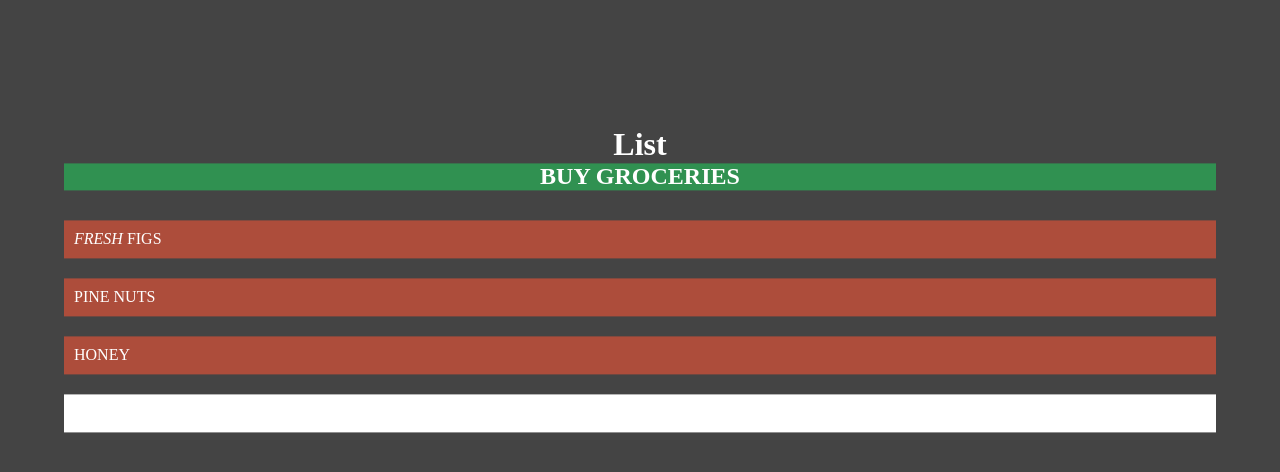
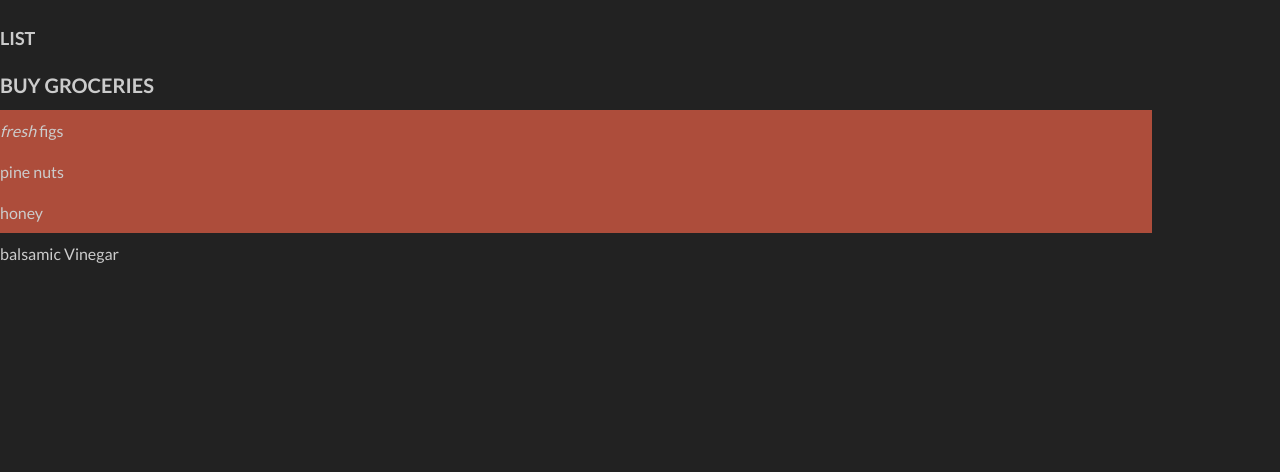
Before and after one commit to snwlms/DOM, a website: page index.html in a window 1280 px wide. Drawn offline with Linux system fonts and the light colour scheme.

Commit message:
Using BEM

```diff
--- a/index.html
+++ b/index.html
@@ -4,18 +4,19 @@
     <meta charset="UTF-8">
     <meta name="viewport" content="width=device-width, initial-scale=1.0">
     <meta http-equiv="X-UA-Compatible" content="ie=edge">
+    <link href="https://fonts.googleapis.com/css?family=Lato:100,300,400,700,900" rel="stylesheet">
     <title>Chapter 5 Document Object Model</title>
     <link rel="stylesheet" href="css/style.css">
 </head>
 <body>
     <div id="page">
-        <h1 id="header">List</h1>
-        <h2>Buy groceries</h2>
-        <ul>
-            <li id="one" class ="hot"><em>fresh</em> figs</li>
-            <li id="two" class ="hot">pine nuts</li>
-            <li id="three" class="hot">honey</li>
-            <li id="four">balsamic Vinegar</li>
+        <h1 id="header-primary" class="primary">List</h1>
+        <h2 class="secondary">Buy groceries</h2>
+        <ul class="groceries">
+            <li id="one" class ="groceries__item groceries__item-hot"><em>fresh</em> figs</li>
+            <li id="two" class ="groceries__item groceries__item-hot">pine nuts</li>
+            <li id="three" class="groceries__item groceries__item-hot">honey</li>
+            <li id="four" class="groceries__item">balsamic Vinegar</li>
         </ul>
     </div>
     <script src="js/list.js"></script>
--- a/package.json
+++ b/package.json
@@ -4,7 +4,7 @@
   "description": "Teaching myself javascript",
   "main": "index.js",
   "scripts": {
-    "compile:sass": "node-sass sass/main.scss css/style.css -w"
+    "compile:sass": "node-sass scss/main.scss css/style.css -w"
   },
   "author": "Santosh Mangang",
   "license": "ISC",
--- /dev/null
+++ b/scss/abstracts/_variables.scss
@@ -0,0 +1,64 @@
+// Colors
+$color-hot: #ad4d3b;
+$color-cool: #3d6a9e;
+$color-normal: #b56014;
+$color-complete: #292929;
+
+$color-white: #ccc;
+$color-dark-grey: #222;
+
+
+/*
+*{
+    margin:0;
+    padding:0;
+    box-sizing: border-box;
+}
+
+body{
+    background-color: #444;
+    color:#fff;
+    position: relative;
+}
+#page{
+    position: absolute;
+    top: 50%;
+    left: 50%;
+    transform: translate(-50%,40%);
+}
+
+#page h1, #page h2{
+    text-align: center;
+}
+
+h2{
+    margin-bottom: 20px;
+    text-transform: uppercase;
+    background-color: #309151;
+}
+
+ul li{
+    list-style: none;
+    padding:10px;
+    width: 90vw;
+    background-color: #fff;
+    display: inline-block;
+    margin: 10px 0;
+    text-transform: uppercase;
+
+}
+
+.hot{
+    background-color: #ad4d3b;
+}
+.cool{
+    background-color: #3d6a9e;
+}
+.normal{
+    background-color: #b56014;
+}
+.complete{
+    background-color: #292929;
+}
+
+*/
--- /dev/null
+++ b/scss/base/_base.scss
@@ -0,0 +1,14 @@
+*,
+*::after,
+*::before{
+    margin: 0;
+    padding: 0;
+    box-sizing: inherit;
+}
+html {
+    // Defines what 1 rem is 10/16*100
+    font-size: 62.5%;
+}
+body {
+    box-sizing: border-box;
+}
--- /dev/null
+++ b/scss/base/_typography.scss
@@ -0,0 +1,48 @@
+body{
+    font-family: "lato", sans-serif;
+    font-weight: 400;
+    line-height: 1.7rem;
+    background-color: $color-dark-grey;
+    color: $color-white;
+}
+
+
+
+.primary{
+    font-size: 1.8rem;
+    text-transform: uppercase;
+    margin: 3rem 0;
+}
+
+.secondary{
+    font-size: 2rem;
+    text-transform: uppercase;
+    margin-bottom: 1.6rem;
+}
+
+.groceries{
+    font-size: 1.6rem;
+    width: 90vw;
+    list-style: none;
+
+    .groceries__item{
+
+        padding: 1.2rem 0;
+
+        &-hot{
+            background-color: $color-hot;
+        }
+
+        &-cool{
+            background-color: $color-cool;
+        }
+
+        &-normal{
+            background-color: $color-normal;
+        }
+
+        &-complete{
+            background-color: $color-complete;
+        }
+    }
+}
--- a/scss/main.scss
+++ b/scss/main.scss
@@ -1,3 +1,4 @@
-body{
-    background-color: #444;
-}
+@import 'abstracts/variables';
+
+@import 'base/base';
+@import 'base/typography';
```
Also changed, not shown: css/style.css.
